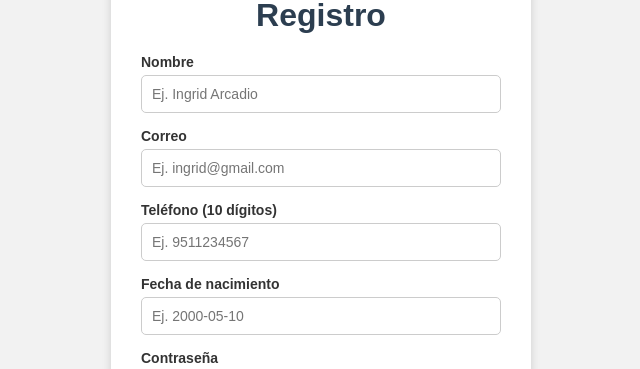
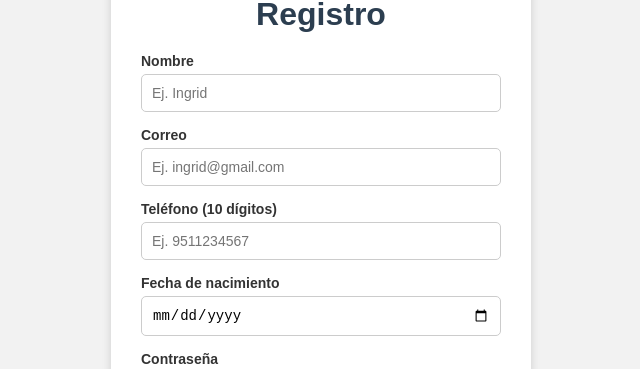
Before and after one commit to Ingridthv/Utileria-js, a plain HTML site: page index.html in a window 1280 px wide. Shown: the part 149-518 px from the top of the page, without its empty margins (319-959 px from the left). Drawn offline with Linux system fonts and the light colour scheme.

Commit message:
correccion

```diff
--- a/index.html
+++ b/index.html
@@ -14,7 +14,7 @@
     <form id="formRegistro">
       <div class="campo">
         <label for="nombre">Nombre</label>
-        <input type="text" id="nombre" placeholder="Ej. Ingrid Arcadio">
+        <input type="text" id="nombre" placeholder="Ej. Ingrid">
         <span class="error" id="errorNombre"></span>
       </div>
 
@@ -32,7 +32,7 @@
 
       <div class="campo">
        <label for="fechaNacimiento">Fecha de nacimiento</label>
-       <input type="text" id="fechaNacimiento" placeholder="Ej. 2000-05-10">
+       <input type="date" id="fechaNacimiento" placeholder="Ej. 2000-05-10">
        <span class="error" id="errorFecha"></span>
       </div>
 
```
